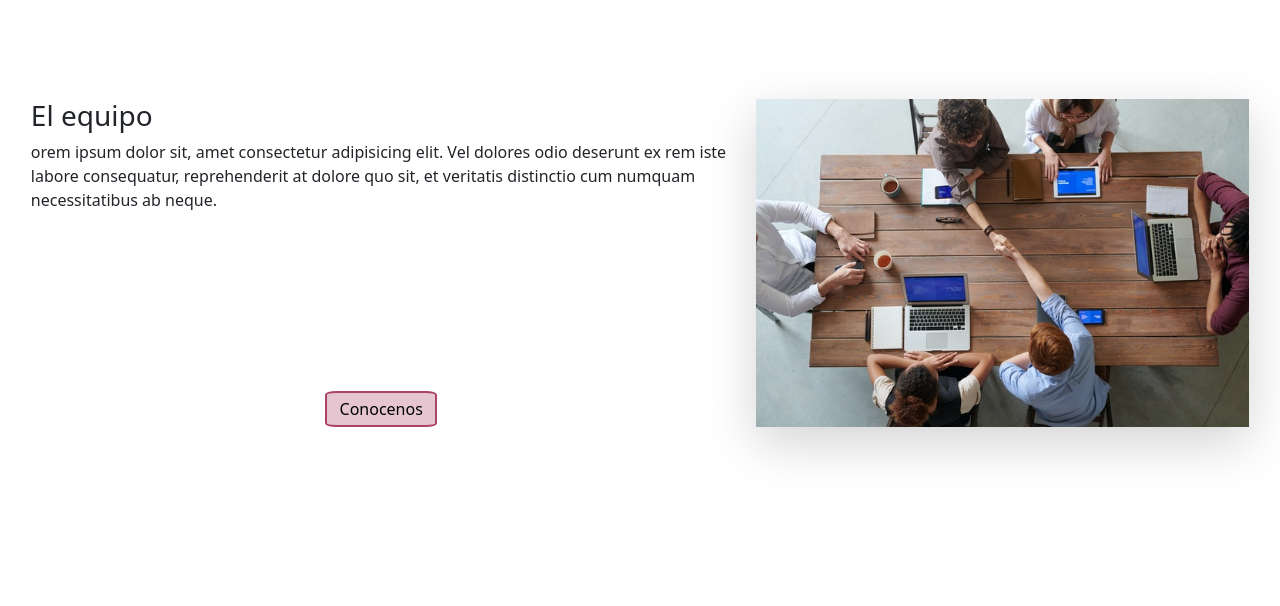
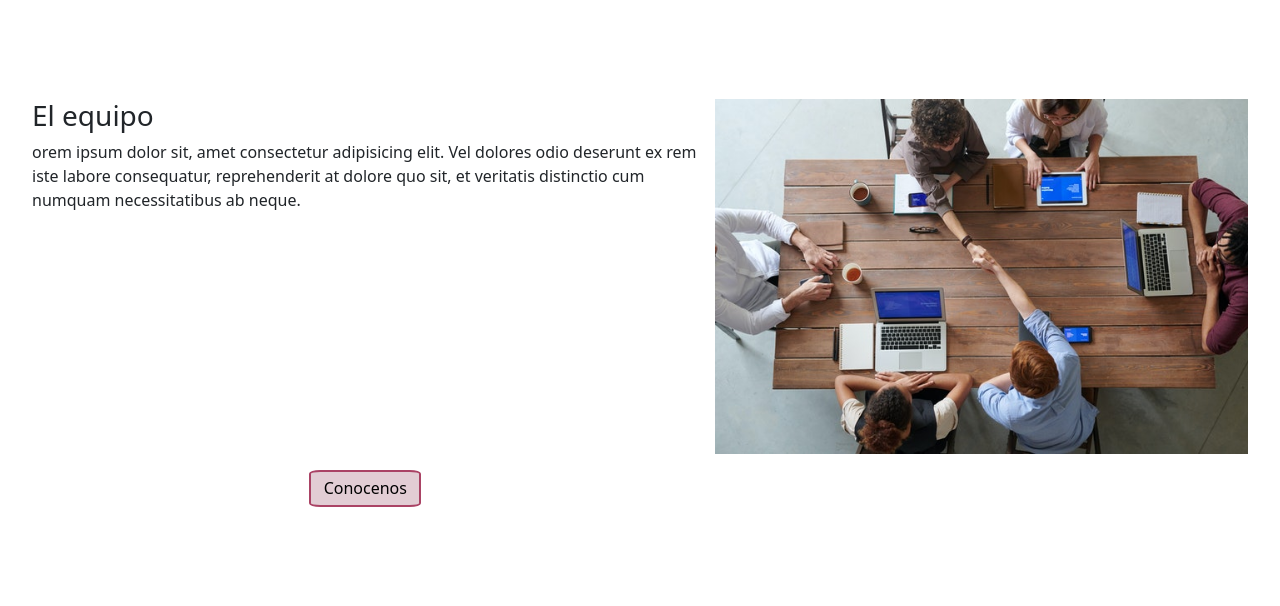
Before and after one commit to CarlosCorrea01/TECLAB-Agencia_de_desarrollo-web, a plain HTML site: page index.html in a window 1280 px wide. Shown: the part 5293-5899 px from the top of the page. Drawn offline with nearby package versions, Linux system fonts and the light colour scheme.

Commit message:
Realizando cambios en equipo

```diff
--- a/estilos/style.css
+++ b/estilos/style.css
@@ -118,51 +118,7 @@ header{
 
 /* Termina header */
 
-/* Empeiza Nosotros
-#nosotros{
-    background-color: rgba(170, 75, 106, 0.7);
-    margin-top: 25vh;
-    display: flex;
-    justify-content: center;
-
-}
-.nosotros__contenedor{
-    width: 95%;
-    display: flex;
-    justify-content: space-between;
-    align-items: center;
-    margin: 4rem 0rem;
-}
-
-.nosotros__texto{
-    width: 55%;
-}
-.nosotros__texto h3,.equipo__texto h3{
-    font-style:normal;
-    font-family: Arial, Helvetica, sans-serif;
-    font-weight:500;
-    color:rgba(108, 108, 132, 1);
-    font-size: 1.6rem;
-}
-.nosotros__texto p,.equipo__texto p{
-    font-family: Arial, Helvetica, sans-serif;
-    font-style: normal;
-    color: azure;
-    font-size: 1rem;
-    font-weight: 500;
-    line-height: 1.6;
-    margin-top: 0.8rem;
-}
-.nosotros__img{
-    background-image: url(../imagenes/pexels-tranmautritam-69432.jpg);
-    background-repeat: no-repeat;
-    background-position: center;
-    background-size: cover;
-    width: 28rem;
-    height: 18rem;
-    margin-left: 1.5rem;
-}
-Termina Nosotros */
+/* Empeiza Nosotros */
 #nosotros{
     margin-top: 25vh;
 }
@@ -303,13 +259,10 @@ Termina Nosotros */
     grid-column-gap: 2rem;
 }
 /* Termina Portafolio */
-/* Empieza equipo
+
+/* Empieza equipo*/
 #equipo{
-    background-color: rgba(60, 142, 154, 0.7);
-    width: 100%;
     margin-top: 25vh;
-    display: flex;
-    justify-content: center;
 }
 .equipo__contenedor{
     width: 95vw;
@@ -327,28 +280,14 @@ Termina Nosotros */
 .equipo__texto{
     grid-area: equipoTexto;
 }
-.equipo__img{
-    background-image: url(../imagenes/pexels-fauxels-3184306.jpg);
-    background-repeat: no-repeat;
-    background-position: center;
-    background-size: cover;
-    grid-area: equipoImg;
-    height: 20rem;
-
-}
 .equipo__boton{
     grid-area: equipoBoton;
-    display: flex;
-    justify-content: center;
-    align-items: flex-start;
 }
 .equipo__boton a button{
-    font-size: 1.1rem;
     height: 2.3rem;
     width: 7rem;
     cursor: pointer;
-    background: transparent;
-    color: azure;
+    background: rgba(160, 89, 113, 0.30);
     border: solid 2px rgb(170, 67, 101) ;
     border-radius: 10%;
 }
@@ -357,14 +296,8 @@ Termina Nosotros */
     transform: scale(1.05);
     transition-duration: 1s;
 }
- Termina equipo */
- #equipo{
-    margin-top: 25vh;
-}
-.equipo__contenedor{
-    width: 97%;
-    margin: 6rem 0rem;
-}
+ /*Termina equipo */
+
 /* Empieza contactos */
 #contacto{
     margin-top: 25vh;
--- a/index.html
+++ b/index.html
@@ -64,33 +64,6 @@
         </div>
     </header>
 
-    <!--
-    <section id="nosotros">
-
-        <div class="nosotros__contenedor">
-
-            <div class="nosotros__texto">
-                <h3>Sobre Nosotros</h3>
-                <p>
-                    TECLAB es una Agencia de Diseño Web y Marketing Digital ubicada en Puerto Madero Buenos Aires.
-                    Nuestro equipo está formado por un grupo de profesionales especializados en diversas disciplinas;
-                    Marketing, Analistas, Diseñadores y Programadores que nos permite ofrecer servicios integrales de
-                    comunicación.
-                </p>
-                <p>
-                    Brindamos ideas y estrategia para crear soluciones de comunicación únicas y de alto valor creativo.
-                    Ofrecemos un diseño a medida de cada cliente, original, diferente y, sobretodo, efectivo, porque la
-                    primera impresión, sí cuenta y es, además, la que marca la diferencia.
-                </p>
-            </div>
-
-            <div class="nosotros__img">
-
-            </div>
-
-        </div>
-    </section>
-          -->
 
     <section id="nosotros" class="d-flex justify-content-center container-fluid">
 
@@ -202,7 +175,7 @@
 
     </section>
 
-    <!-- <section id="equipo">
+    <section id="equipo" class="container-fluid d-flex justify-content-center">
 
         <div class="equipo__contenedor">
 
@@ -217,49 +190,13 @@
 
             </div>
 
-            <div class="equipo__img">
-
+            <div>
+                <img src="./imagenes/pexels-fauxels-3184306.jpg" class="img-fluid" alt="">
             </div>
 
-            <div class="equipo__boton">
+            <div class="equipo__boton d-flex justify-content-center">
             <a href="./secciones/conocenos.html"><button>Conocenos</button></a>
             </div>
-        </div>
-
-    </section> -->
-    <section id="equipo" class="d-flex justify-content-center container-fluid ">
-
-        <div class="equipo__contenedor bg-white">
-
-            <div class="row">
-
-                <div class="col-lg-7 col-md-6">
-
-                    <div class="d-flex flex-column align-items-center justify-content-between h-100">
-
-                        <div>
-                            <h3>El equipo</h3>
-                            <p>
-                                orem ipsum dolor sit, amet consectetur adipisicing elit. Vel dolores odio deserunt ex
-                                rem
-                                iste
-                                labore consequatur, reprehenderit at dolore quo sit, et veritatis distinctio cum numquam
-                                necessitatibus ab neque.
-                            </p>
-                        </div>
-
-                        <a class="equipo__boton" href="./secciones/conocenos.html"><button>Conocenos</button></a>
-
-                    </div>
-
-                </div>
-
-                <div class="col-lg-5 col-md-6 d-flex justify-content-center ">
-                    <img src="./imagenes/pexels-fauxels-3184306.jpg" class="img-fluid shadow-lg" alt="">
-                </div>
-
-            </div>
-
         </div>
 
     </section>
```
